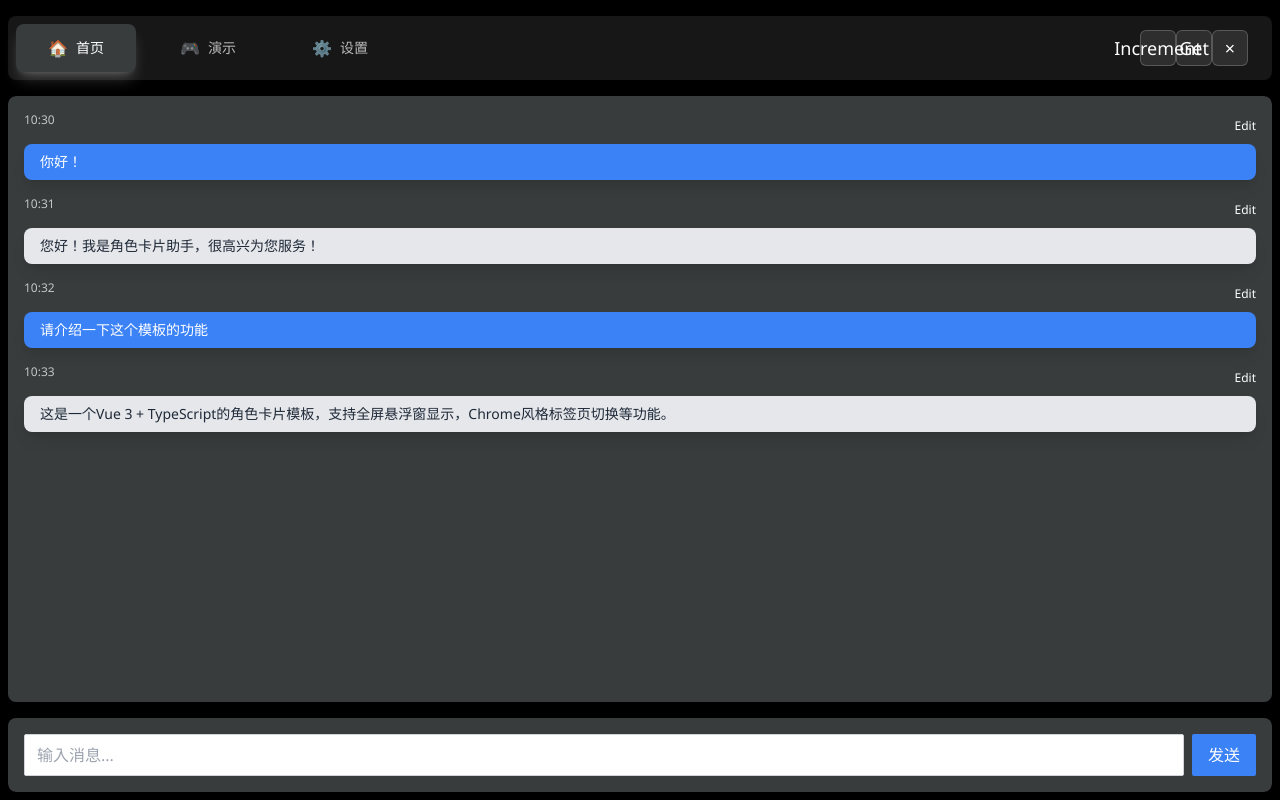
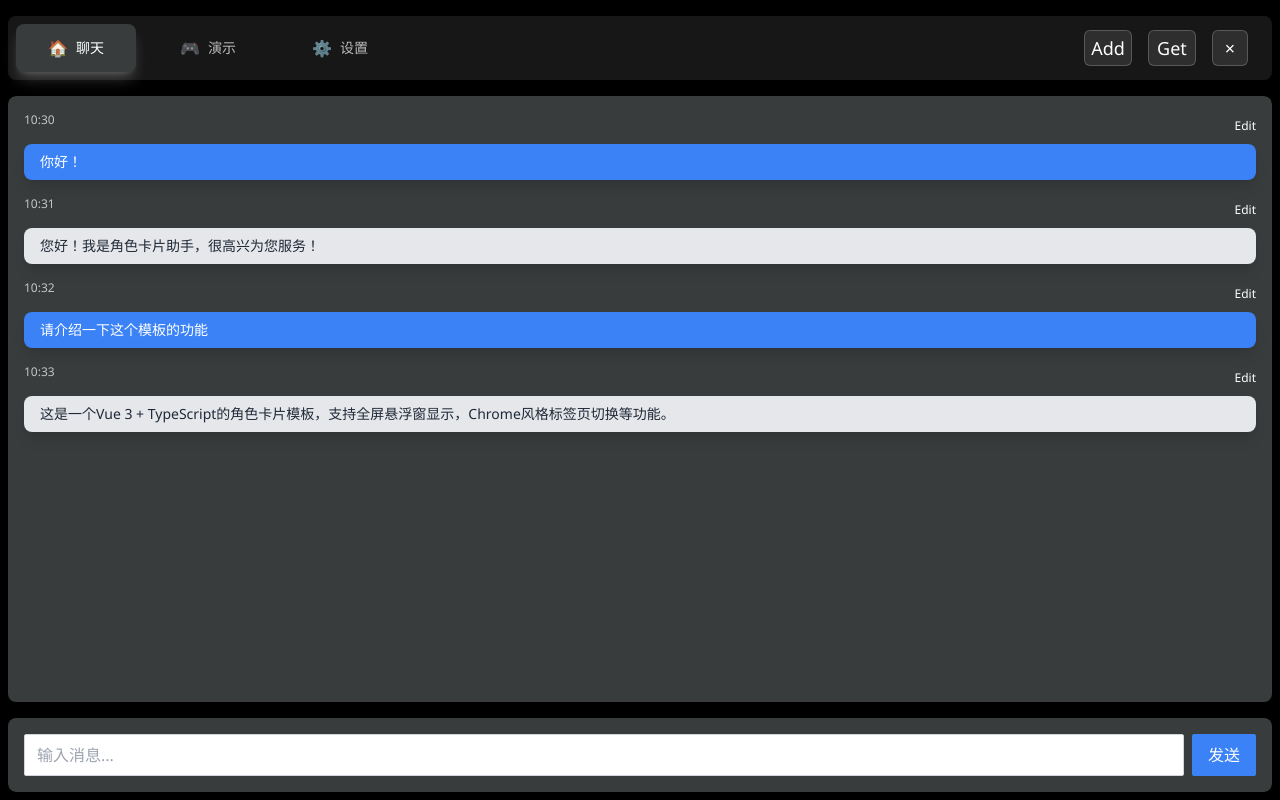
Before and after one commit to AsunaML/vue-card-template, a Vue app: page / in a window 1280 px wide. Built offline with nearby package versions, Linux system fonts and the light colour scheme.

Commit message:
完成对首页和切页组件的修整

```diff
--- a/src/components/TabLayout.vue
+++ b/src/components/TabLayout.vue
@@ -1,9 +1,10 @@
 <script setup lang="ts">
 import { ref, inject } from "vue";
-import HomePage from "../pages/HomePage.vue";
+import ChatPage from "../pages/ChatPage.vue";
 import CardDemo from "../pages/CardDemo.vue";
 import Settings from "../pages/Settings.vue";
 import { type Expose } from "../scripts/ExposeTypes";
+import log from "../scripts/log";
 
 const parentApi = inject<Expose | null>('parentApi', null);
 
@@ -14,27 +15,33 @@ interface Tab {
   icon: string;
 }
 
-const tabs: Tab[] = [
-  { id: 'home', title: '首页', component: HomePage, icon: '🏠' },
-  { id: 'demo', title: '演示', component: CardDemo, icon: '🎮' },
-  { id: 'settings', title: '设置', component: Settings, icon: '⚙️' }
-];
+const tabs: Record<string, Tab> = {
+  'home': { id: 'home', title: '聊天', component: ChatPage, icon: '🏠' },
+  'demo': { id: 'demo', title: '演示', component: CardDemo, icon: '🎮' },
+  'settings': { id: 'settings', title: '设置', component: Settings, icon: '⚙️' },
+}
 
 const activeTab = ref('home');
 
 const switchTab = (tabId: string) => {
+
+  if (!(tabId in tabs)) {
+    log(`非法的标签页ID: ${tabId}`, 'warn')
+    return
+  }
+
   activeTab.value = tabId;
-  console.log(`切换到标签页: ${tabId}`);
+  log(`切换到标签页: ${tabs[tabId]['title']}`);
 };
 
 const closeModal = async () => {
-  console.log("关闭主悬浮窗");
+  log("关闭主悬浮窗");
   if (parentApi === null) {
-    console.log('parentApi is null')
+    log('parentApi is null', 'warn')
   }
   else {
     if (parentApi.data === null) {
-      console.log('parentApi.data is null')
+      log('parentApi.data is null', 'warn')
     }
     else {
       parentApi.data.closeModal()
@@ -45,14 +52,14 @@ const closeModal = async () => {
 async function incCounter() {
   if (parentApi !== null && parentApi.data !== null) {
     await parentApi.data.incCounter()
-    console.log('increment done')
+    log('increment done')
   }
 }
 
 async function getCount() {
   if (parentApi !== null && parentApi.data !== null) {
     const value = await parentApi.data.getCount()
-    console.log(`count is ${value}`)
+    log(`count is ${value}`)
   }
 }
 
@@ -88,14 +95,14 @@ async function getCount() {
           <div class="flex items-center px-4">
             <button
               @click="incCounter"
-              class="bg-white/10 border border-white/20 text-white text-lg cursor-pointer p-2 rounded-md transition-all duration-200 w-9 h-9 flex items-center justify-center hover:bg-red-500/30 hover:border-red-500/50 hover:scale-105"
+              class="bg-white/10 mr-4 border border-white/20 text-white text-lg cursor-pointer rounded-md transition-all duration-200 w-12 h-9 flex items-center justify-center hover:bg-red-500/30 hover:border-red-500/50 hover:scale-105"
               title="增加"
             >
-              Increment
+              Add
             </button>
             <button
               @click="getCount"
-              class="bg-white/10 border border-white/20 text-white text-lg cursor-pointer p-2 rounded-md transition-all duration-200 w-9 h-9 flex items-center justify-center hover:bg-red-500/30 hover:border-red-500/50 hover:scale-105"
+              class="bg-white/10 mr-4 border border-white/20 text-white text-lg cursor-pointer rounded-md transition-all duration-200 w-12 h-9 flex items-center justify-center hover:bg-red-500/30 hover:border-red-500/50 hover:scale-105"
               title="获取"
             >
               Get
@@ -113,7 +120,7 @@ async function getCount() {
         <!-- 内容区域 -->
         <div class="tab-content-box rounded-lg mx-2 flex-1 bg-slate-800 overflow-hidden flex flex-col mb-2">
           <component
-            :is="tabs.find(tab => tab.id === activeTab)?.component"
+            :is="activeTab in tabs ? tabs[activeTab].component : null"
           />
         </div>
       </div>
```
Also changed, not shown: src/pages/ChatPage.vue (renamed from src/pages/HomePage.vue).
